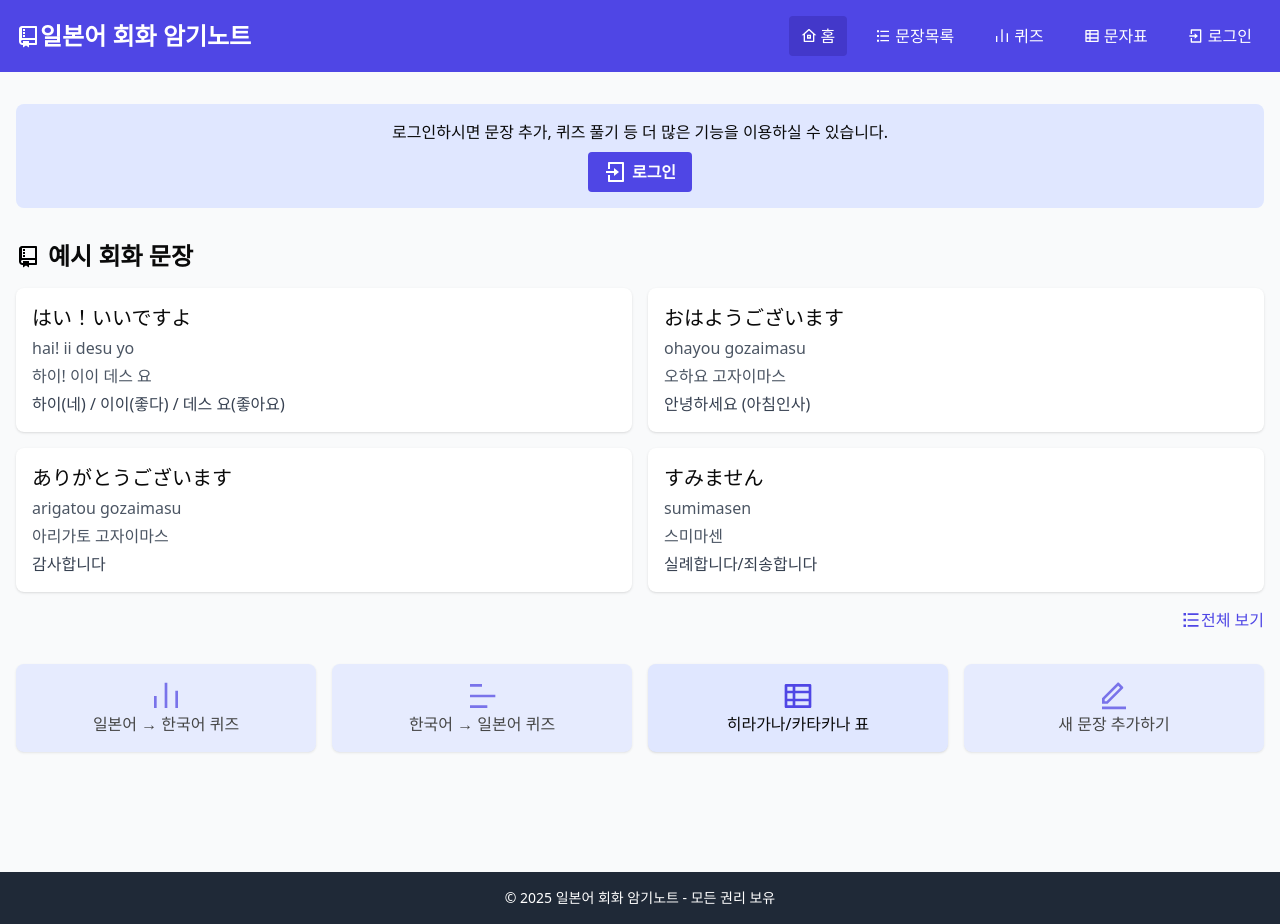
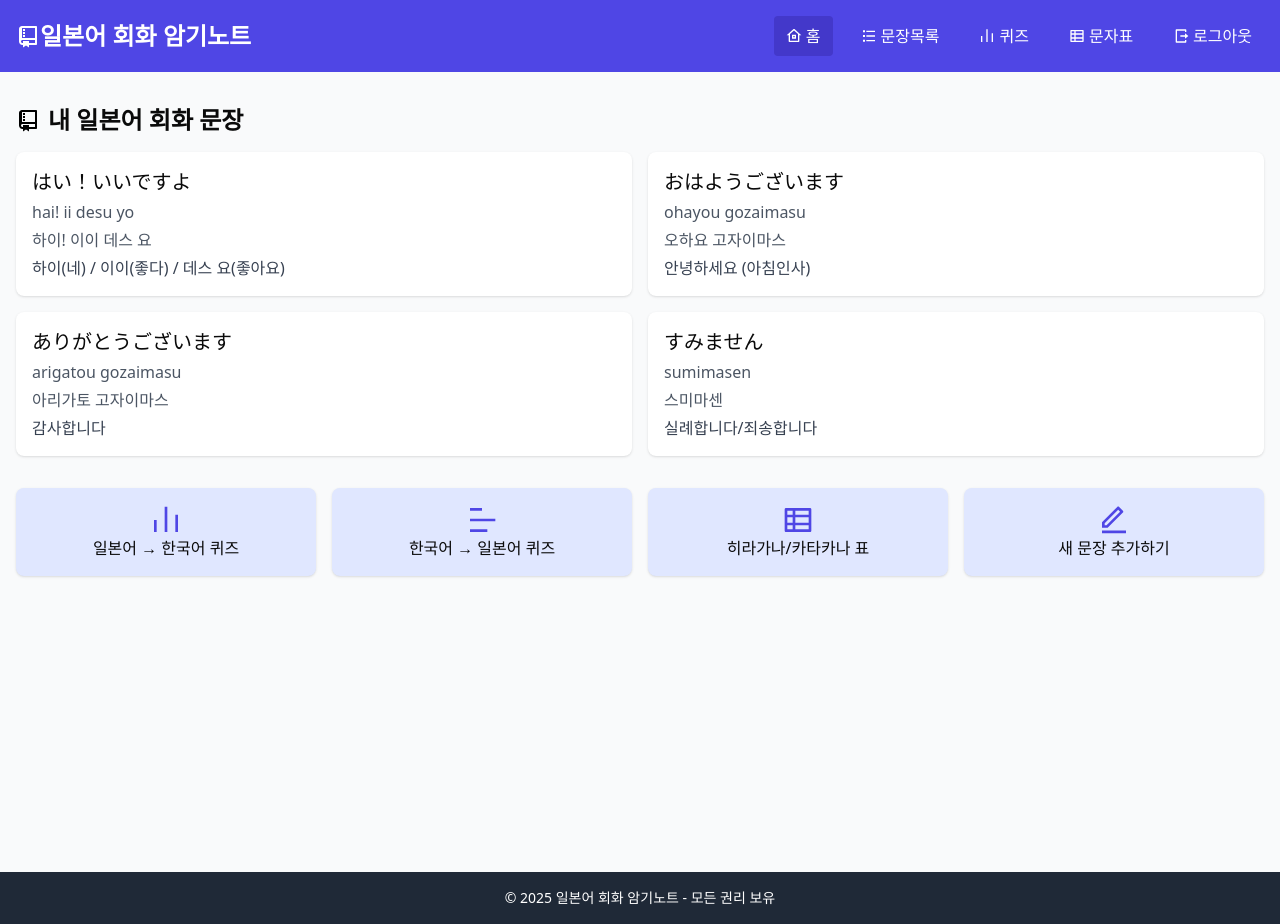
Before and after one commit to cornchiplick/minimoku, a Next.js app: page / in a window 1280 px wide. Built offline with nearby package versions, Linux system fonts and the light colour scheme.

Commit message:
Fix: 추가 작업을 위한 일부 플래그 값 수정

```diff
--- a/app/page.tsx
+++ b/app/page.tsx
@@ -6,7 +6,7 @@ import Link from "next/link";
 
 const HomePage = () => {
   // TODO // 로그인 상태를 관리하는 상태 변수 : next/auth 로 구현할것
-  const isLoggedIn = false;
+  const isLoggedIn = true;
 
   return (
     <div className="container flex flex-col gap-8 px-4 py-8">
--- a/app/phrases/page.tsx
+++ b/app/phrases/page.tsx
@@ -6,7 +6,7 @@ import {useState} from "react";
 
 const PhrasesPage = () => {
   // FIX : 로그인 상태를 관리하는 상태 변수 : next/auth 로 구현할것
-  const isLoggedIn = false;
+  const isLoggedIn = true;
   const handleLoginClick = () => {};
   // const handleLoginClick = () => {
   //   setShowLoginModal(true);
--- a/components/common/Nav.tsx
+++ b/components/common/Nav.tsx
@@ -9,7 +9,7 @@ const Nav = () => {
   const pathname = usePathname();
 
   // TODO 로그인 상태를 관리하는 상태 변수 : next/auth 로 구현할것
-  const isLoggedIn = false;
+  const isLoggedIn = true;
 
   return (
     <nav className="bg-indigo-600 p-4 text-white">
```
